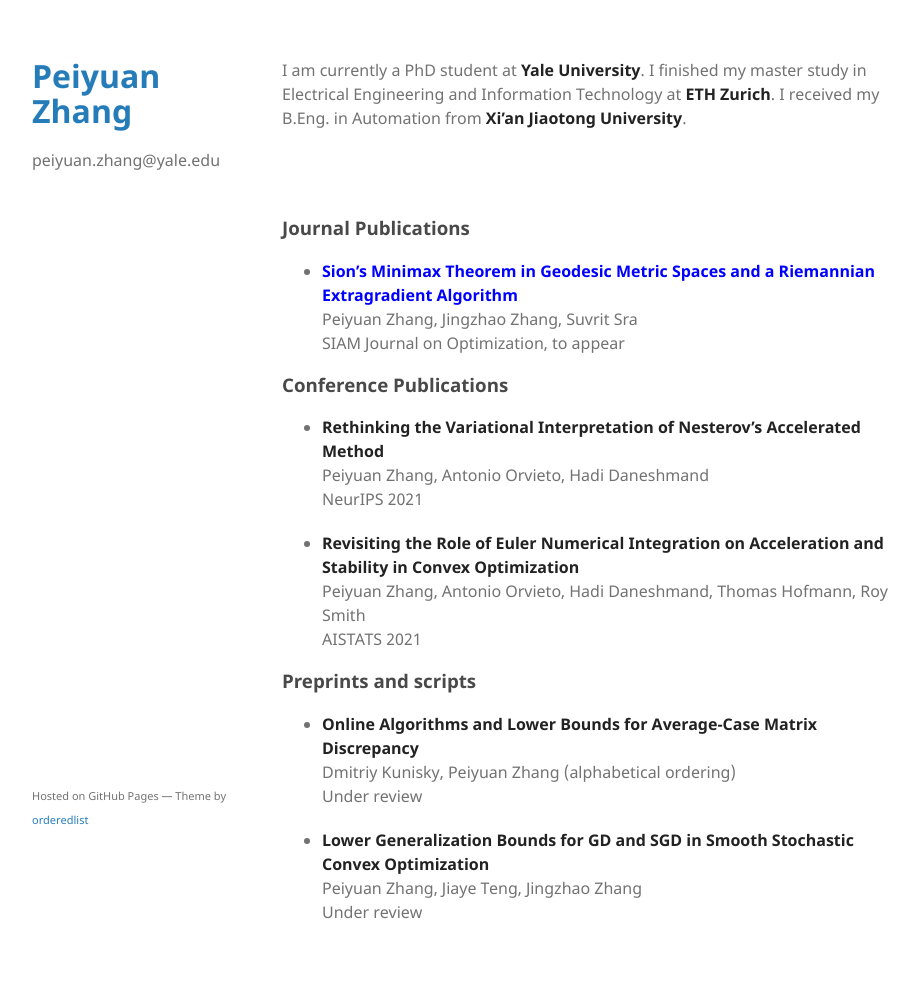
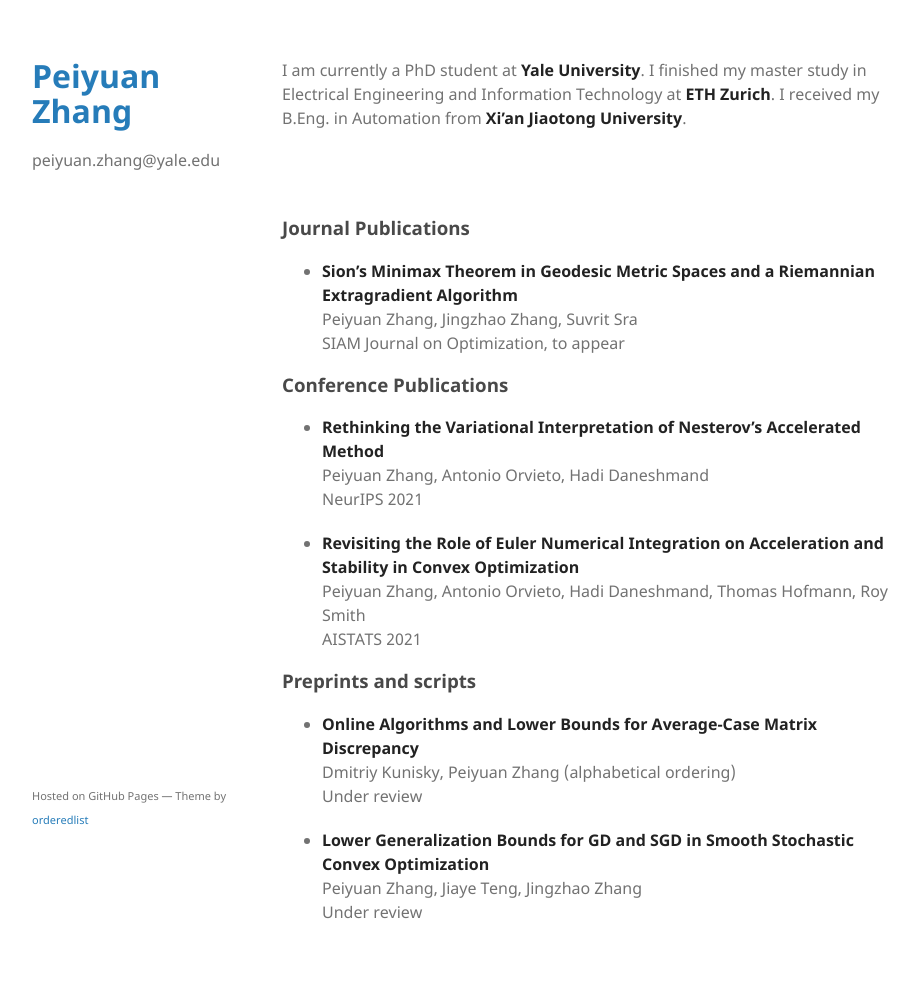
Before and after one commit to phei-iuen/phei-iuen.github.io, a Jekyll site: the page built from index.md, in a window 1280 px wide. Shown: the whole page, without its empty margins (178-1097 px from the left). Built offline with Jekyll 4.4.1, drawn with Linux system fonts in a browser that asks for light colours.

Commit message:
Update index.md

```diff
--- a/index.md
+++ b/index.md
@@ -7,7 +7,7 @@ I am currently a PhD student at **Yale University**. I finished my master study
 <br/><br/>
 
 ### Journal Publications
-* [**<span style="color:blue;">Sion's Minimax Theorem in Geodesic Metric Spaces and a Riemannian Extragradient Algorithm</span>**](https://arxiv.org/abs/2202.06950) <br />
+* [<span style="color:blue;">**Sion's Minimax Theorem in Geodesic Metric Spaces and a Riemannian Extragradient Algorithm**</span>](https://arxiv.org/abs/2202.06950) <br />
   Peiyuan Zhang, Jingzhao Zhang, Suvrit Sra <br />
   SIAM Journal on Optimization, to appear
 
```
